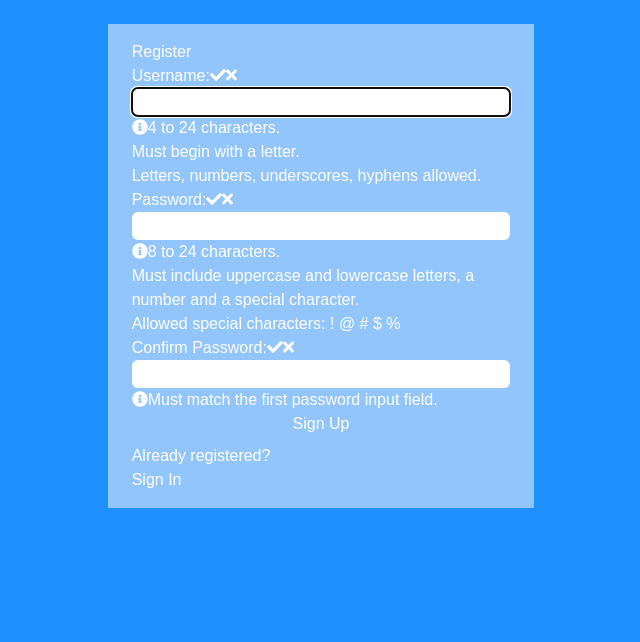
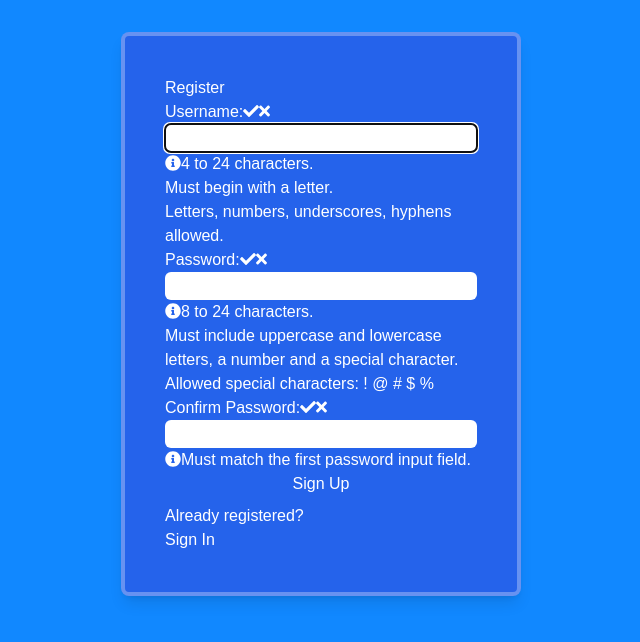
Before and after one commit to rabit1977/NextJs-Tailwind-Register-Form, a Next.js app: page / in a window 1280 px wide. Shown: the top 642 px of the page, without its empty margins (319-959 px from the left). Built offline with nearby package versions, Linux system fonts and the light colour scheme.

Commit message:
changed bg-color border-color and width values

```diff
--- a/pages/index.js
+++ b/pages/index.js
@@ -2,7 +2,7 @@ import Register from '../components/Register';
 
 function App() {
   return (
-    <main className='flex flex-col w-1/3 m-auto bg-blue-300  justify-center items-center py-4 px-6 my-6  '>
+    <main className='flex flex-col w-[400px] m-auto border-4 border-white/30 bg-blue-600 justify-center items-center rounded-lg shadow-lg mt-8 px-10 py-10  '>
       <Register />
     </main>
   );
--- a/styles/globals.css
+++ b/styles/globals.css
@@ -15,7 +15,7 @@
 
   body {
     min-height: 100vh;
-    background-color: dodgerblue;
+    background-color: #18f;
   }
 }
 @tailwind components;
```
